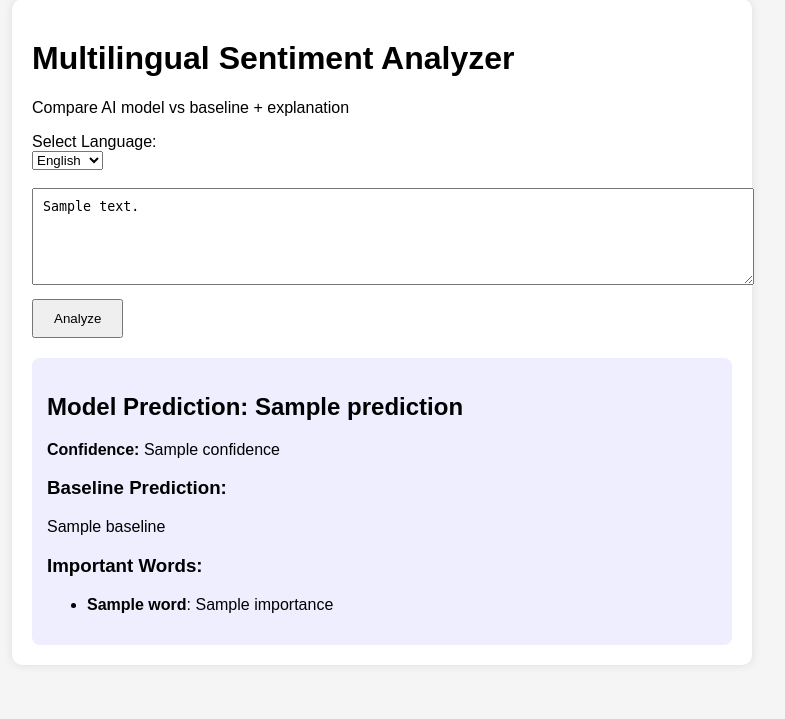
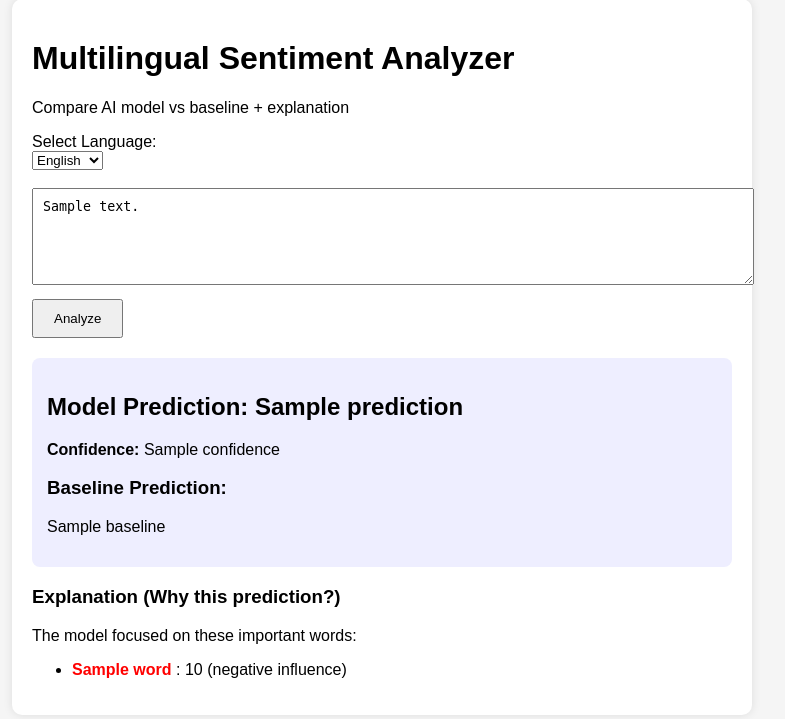
Before and after one commit to CesarGL12/CGLProject, a Flask app: template templates/index.html in a window 1280 px wide. Shown: the part 41-760 px from the top of the page, without its empty margins (258-1043 px from the left). Run offline with Flask 3, Linux system fonts and the light colour scheme; the template is opened without the code that fills it: most values are stand-ins (such as "Sample title", 1, 10 or a date in 2020).

Commit message:
SCRUM-37: Display Explanation Output

```diff
--- a/app.py
+++ b/app.py
@@ -28,7 +28,11 @@ def index():
             prediction = result["prediction"]
             confidence = result["confidence"]
             baseline = baseline_predict(text)
-            important_words = explanation["important_words"]
+
+            if explanation["prediction"] == prediction:
+                important_words = explanation["important_words"]
+            else:
+                important_words = []
 
     return render_template(
         "index.html",
--- a/templates/index.html
+++ b/templates/index.html
@@ -74,14 +74,27 @@
 
             <h3>Baseline Prediction:</h3>
             <p>{{ baseline }}</p>
+        </div>
+    {% endif %}
 
-            <h3>Important Words:</h3>
-            <ul>
-                {% for item in important_words %}
-                    <li><b>{{ item.word }}</b>: {{ item.importance }}</li>
-                {% endfor %}
-            </ul>
-        </div>
+    {% if important_words %}
+    <h3>Explanation (Why this prediction?)</h3>
+    <p>The model focused on these important words:</p>
+    <ul>
+    {% for item in important_words %}
+    <li>
+        <span style="color: {% if item.importance > 0 %}green{% else %}red{% endif %}; font-weight: bold;">
+            {{ item.word }}
+        </span>
+        : {{ item.importance | round(3) }}
+        {% if item.importance > 0 %}
+            (positive influence)
+        {% else %}
+            (negative influence)
+        {% endif %}
+    </li>
+    {% endfor %}
+    </ul>
     {% endif %}
 </div>
 
```
